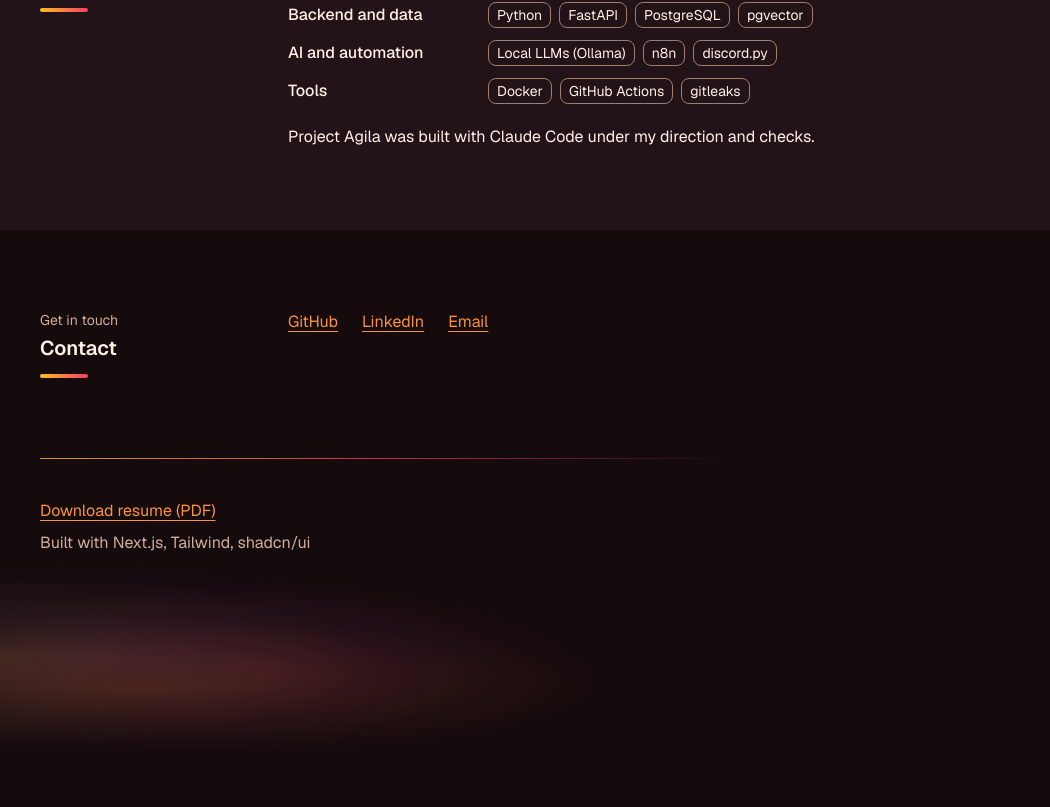
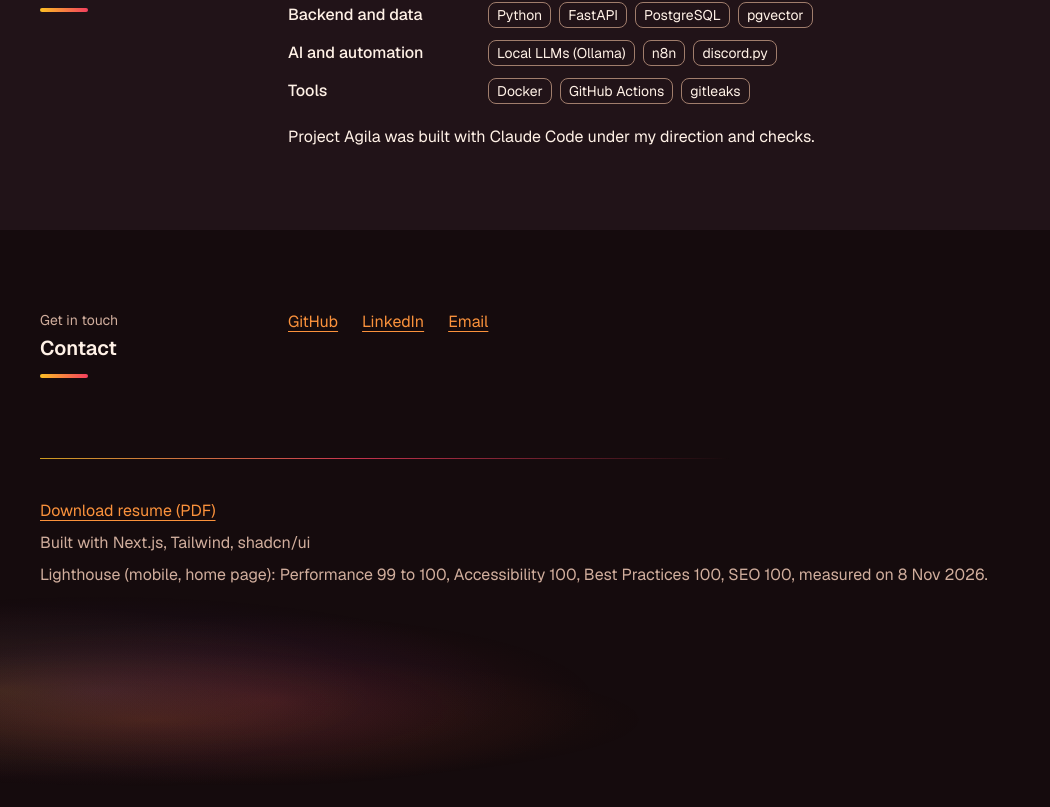
Before and after one commit to mezoa/pawikan, a Next.js app: page / in a window 1280 px wide. Shown: the part 3364-4171 px from the top of the page, without its empty margins (0-1050 px from the left). Before the commit the page ends 4143 px from the top, so only its background shows below. Built offline with nearby package versions, Linux system fonts and the light colour scheme; no server answers.

Commit message:
Add Lighthouse scores to the footer

```diff
--- a/src/components/site-footer.tsx
+++ b/src/components/site-footer.tsx
@@ -8,6 +8,10 @@ export function SiteFooter() {
         <ResumeLink />
       </p>
       <p>Built with Next.js, Tailwind, shadcn/ui</p>
+      <p className="mt-2">
+        Lighthouse (mobile, home page): Performance 99 to 100, Accessibility 100,
+        Best Practices 100, SEO 100, measured on 8 Nov 2026.
+      </p>
       <div aria-hidden="true" className="wash-bottom" />
     </footer>
   );
```
